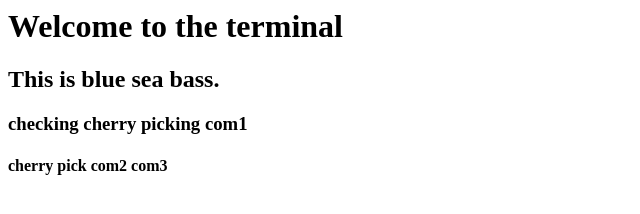
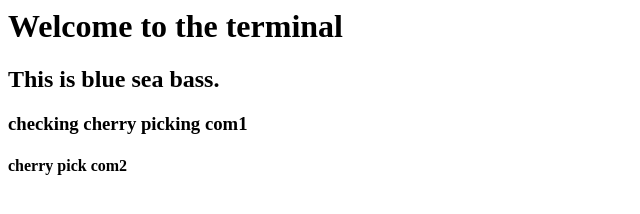
Before and after one commit to aneonv/firstgitrepo, a plain HTML site: page index.html in a window 1280 px wide. Shown: the full height of the page, 0-640 px from the left. Drawn offline with Linux system fonts and the light colour scheme.

Commit message:
Revert "cp3"
This reverts commit 672c89947873b6a5dcb36cc7665eb8852d3aa3e8.

```diff
--- a/index.html
+++ b/index.html
@@ -3,6 +3,6 @@
 <h1> Welcome to the terminal </h1>
 <h2>     This is blue sea bass.    </h2>
 <h3> checking cherry picking com1 </h3>
-<h4> cherry pick com2 com3 </h4>
+<h4> cherry pick com2 </h4>
 </body>
 </html>
```
